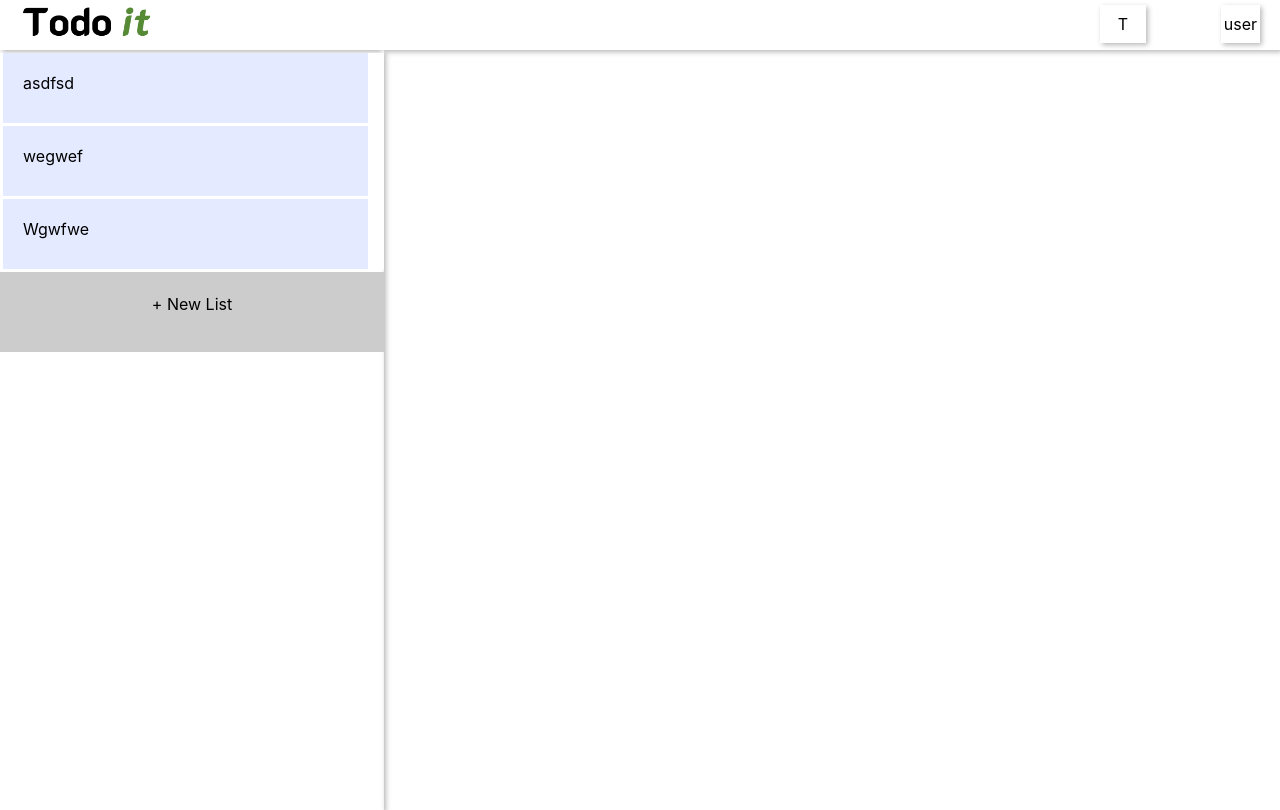
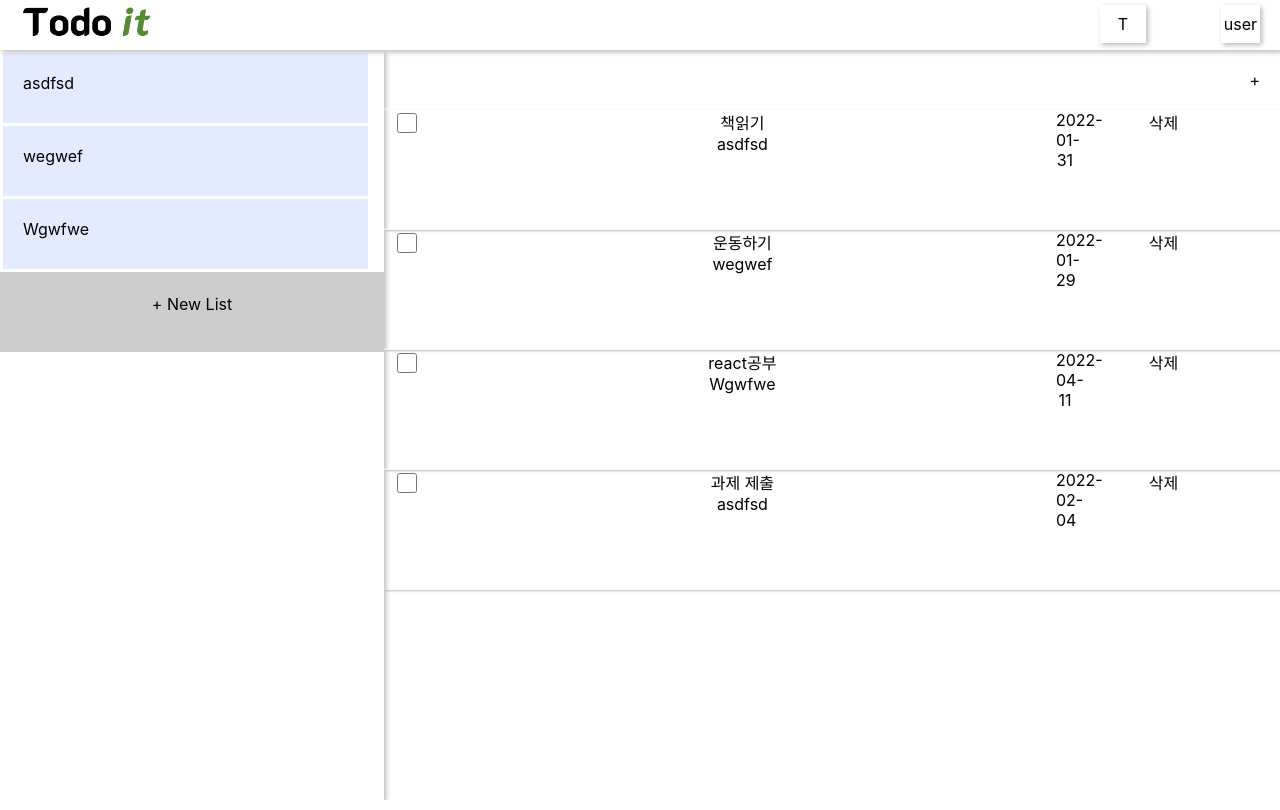
Before and after one commit to codestates/todo-it, a React (Create React App) app in the folder client/: page / in a window 1280 px wide. Built offline with nearby package versions, Linux system fonts and the light colour scheme; the HTML template or start-up script is replaced by a standard one.

Commit message:
[Client] Todo 컴포넌트 에러 수정
머지 에러사항 수정

```diff
--- a/client/src/components/Header/Header.tsx
+++ b/client/src/components/Header/Header.tsx
@@ -16,6 +16,7 @@ const Container = styled.div`
   left: 0; */
   line-height: 50px;
   text-align: center;
+  position: fixed;
   box-shadow: 2px 2px 5px #b8b8b8, -2px -2px 5px #ffffff;
 `;
 
@@ -71,6 +72,7 @@ function Header() {
         <UserModal userModal={userModal} setUserModal={setUserModal} />
       ) : null}
       <Container>
+        {/* Todo: Link */}
         <NavLink to="/">
           <Logo src={logo}></Logo>
         </NavLink>
--- a/client/src/components/SideBar/SideBar.tsx
+++ b/client/src/components/SideBar/SideBar.tsx
@@ -1,4 +1,4 @@
-import React, { useState } from 'react';
+import React from 'react';
 import styled from 'styled-components';
 import AddDirectory from './AddDirectory';
 import Directory from './Directory';
@@ -16,28 +16,27 @@ const DirectoriyContainer = styled.div`
   align-items: center;
 `;
 
-function SideBar() {
-  const [Directories, setDirectories] = useState<string[]>([
-    'asdfsd',
-    'wegwef',
-    'Wgwfwe',
-  ]);
+interface Props {
+  directories: string[];
+  setDirectories(arr: string[]): void;
+}
 
+function SideBar({ directories, setDirectories }: Props) {
   return (
     <Sidebar>
-      {console.log(Directories)}
+      {console.log(directories)}
       <DirectoriyContainer>
-        {Directories.map((name, index) => (
+        {directories.map((name, index) => (
           <Directory
             key={index}
             name={name}
-            Directories={Directories}
+            Directories={directories}
             setDirectories={setDirectories}
           />
         ))}
       </DirectoriyContainer>
       <AddDirectory
-        Directories={Directories}
+        Directories={directories}
         setDirectories={(arr: string[]) => setDirectories(arr)}
       />
     </Sidebar>
--- a/client/src/components/Todos/AddTodo.tsx
+++ /dev/null
@@ -1,6 +0,0 @@
-import React from 'react';
-function AddTodo() {
-  return <div></div>;
-}
-
-export default AddTodo;
--- a/client/src/components/Todos/Comment.tsx
+++ /dev/null
@@ -1,6 +0,0 @@
-import React from 'react';
-function Comment() {
-  return <div></div>;
-}
-
-export default Comment;
--- a/client/src/components/Todos/Todos.tsx
+++ /dev/null
@@ -1,16 +0,0 @@
-import React from 'react';
-import styled from 'styled-components';
-
-const TodosContainer = styled.div`
-  float: right;
-  width: 70%;
-  height: 100%;
-  overflow-y: scroll;
-  box-shadow: 2px 2px 5px #b8b8b8, -2px -2px 5px #ffffff;
-`;
-
-function Todos() {
-  return <TodosContainer></TodosContainer>;
-}
-
-export default Todos;
--- a/client/src/pages/MainPage/MainPage.tsx
+++ b/client/src/pages/MainPage/MainPage.tsx
@@ -1,19 +1,65 @@
-import React from 'react';
+import React, { useState } from 'react';
 import styled from 'styled-components';
 import SideBar from '../../components/SideBar/SideBar';
-import Todos from '../../components/Todos/Todos';
-
+import Todo from '../../components/Todo/Todo';
+import AddTodo from '../../components/Todo/AddTodo';
 const Container = styled.div`
   width: 100%;
-  height: 95vh;
+  height: 100vh;
   overflow: hidden;
+  box-sizing: border-box;
+  text-align: center;
+  padding-top: 50px;
+`;
+
+const TodosContainer = styled.div`
+  float: right;
+  width: 70%;
+  height: 100%;
+  overflow-y: scroll;
 `;
 
 function MainPage() {
+  interface todoListType {
+    content: string;
+    directory: string;
+    Dday: string;
+  }
+
+  const [todoList, setTodoList] = useState<todoListType[]>([
+    { content: '책읽기', directory: 'asdfsd', Dday: '2022-01-31' },
+    { content: '운동하기', directory: 'wegwef', Dday: '2022-01-29' },
+    { content: 'react공부', directory: 'Wgwfwe', Dday: '2022-04-11' },
+    { content: '과제 제출', directory: 'asdfsd', Dday: '2022-02-04' },
+  ]);
+
+  const [directories, setDirectories] = useState<string[]>([
+    'asdfsd',
+    'wegwef',
+    'Wgwfwe',
+  ]);
+
   return (
     <Container>
-      <Todos />
-      <SideBar />
+      <SideBar directories={directories} setDirectories={setDirectories} />
+      <TodosContainer>
+        <AddTodo
+          directories={directories}
+          todoList={todoList}
+          setTodoList={setTodoList}
+        />
+        {todoList.map((todoObj, index) => (
+          <Todo
+            key={index}
+            index={index}
+            todoList={todoList}
+            setTodoList={setTodoList}
+            content={todoObj.content}
+            directory={todoObj.directory}
+            Dday={todoObj.Dday}
+          />
+        ))}
+      </TodosContainer>
     </Container>
   );
 }
```
